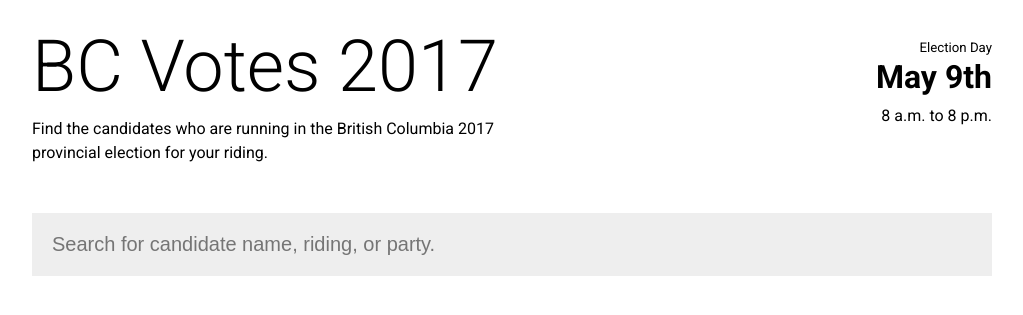
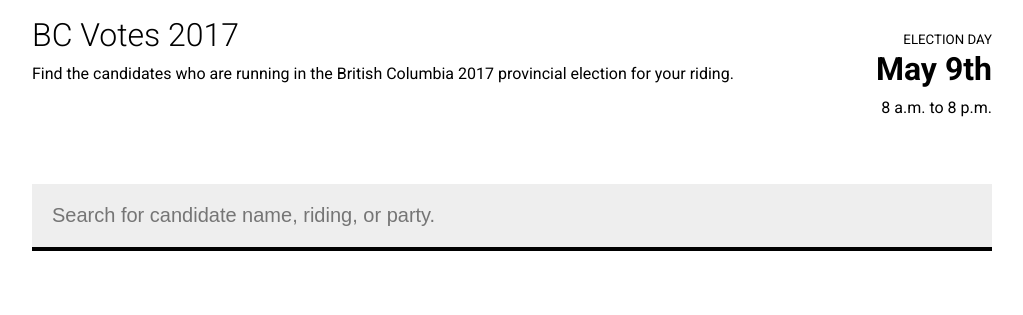
Before and after one commit to masterxyth/bcvotes, a Flask app: template templates/view.html in a window 1280 px wide. Shown: the top 315 px of the page, without its empty margins (128-1151 px from the left). Run offline with Flask 2, Linux system fonts and the light colour scheme; the template is opened without the code that fills it, so the values that code supplies are empty.

Commit message:
change header and search bar affordances

```diff
--- a/static/style.css
+++ b/static/style.css
@@ -1,47 +1,13 @@
 @import url('https://fonts.googleapis.com/css?family=Roboto:300,400,700');
+
+/* Typography */
 
 body {
     font-family: "Roboto", "Lucida Grande", sans-serif;
 }
 
-.page {
-    display: grid;
-    grid-template-columns: 50% 50%;
-    grid-template-areas: "header header" "search search" "table table";
-}
-
-.left-header {
-    grid-area: left-header;
-}
-
-.right-header {
-    padding-top: 1em;
-    display: flex;
-    justify-content: flex-end;
-    grid-area: right-header;
-}
-
-header {
-    grid-area: header;
-    display: grid;
-    grid-template-columns: 50% 50%;
-    grid-template-areas: "left-header right-header";
-    margin-top: 1em;
-}
-
-@media only screen and (min-width: 600px) {
-    .page {
-        max-width: 960px;
-        margin-left: auto;
-        margin-right: auto;
-    }
-}
-
-
-/* Typography */
-
 h1 {
-    font-size: 4.5em;
+    font-size: 2em;
     font-weight: 300;
     /*Light*/
     margin: 0;
@@ -49,7 +15,6 @@ h1 {
 
 h2 {
     font-size: 2em;
-    font-weight: 700;
     /*Bold*/
     margin: 0;
 }
@@ -59,18 +24,63 @@ p {
     margin-top: .5em;
 }
 
+
+/* Grid Layout */
+
+.page {
+  margin-top: 1em;
+    display: grid;
+    grid-gap: 1em;
+    grid-template-areas: "left-header right-header" "search search" "table table";
+}
+
+.left-header {
+    grid-area: left-header;
+}
+
+.right-header {
+    padding-top: 1em;
+    grid-area: right-header;
+}
+
 .votedate {
     text-align: right;
 }
 
 .votedate h5 {
-  margin: 0 0 .25em 0;
-  font-weight: normal;
+    margin: 0 0 .25em 0;
+    font-weight: normal;
+    text-transform: uppercase;
 }
 
 .table {
     grid-area: table;
     margin-top: 2em;
+}
+
+.search {
+    grid-area: search;
+    margin-top: 2em;
+    border-bottom: 4px solid #000;
+}
+
+
+/* Media Queries for responsive behaviour */
+
+@media only screen and (min-width: 600px) {
+    h1 {
+    }
+    .page {
+      /*grid-template-columns: 75% 25%;*/
+      grid-template-areas: "left-header right-header" "search search" "table table";
+        max-width: 960px;
+        margin-left: auto;
+        margin-right: auto;
+    }
+    .right-header {
+        display: flex;
+        justify-content: flex-end;
+    }
 }
 
 table {
@@ -86,11 +96,6 @@ table.dataframe, .dataframe th, .dataframe td {
 
 .data thead {
     background-color: #eee;
-}
-
-.search {
-    grid-area: search;
-    margin-top: 2em;
 }
 
 #search {
--- a/templates/view.html
+++ b/templates/view.html
@@ -10,7 +10,6 @@
 <body>
 
 <div class="page">
-  <header>
     <div class="left-header">
       <h1>BC Votes 2017</h1>
       <p>Find the candidates who are running in the British Columbia 2017 provincial election for your riding.</p>
@@ -22,7 +21,6 @@
         <p>8 a.m. to 8 p.m.</p>
       </div>
     </div>
-  </header>
 
 <div class="search">
   <input type="text" id="search" onkeyup="search()" placeholder="Search for candidate name, riding, or party.">
```
